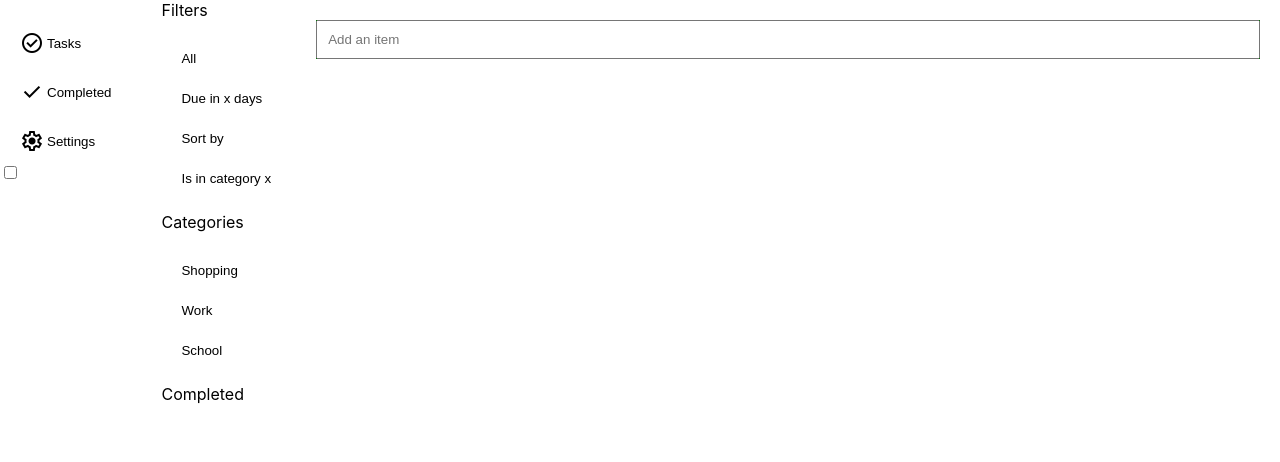
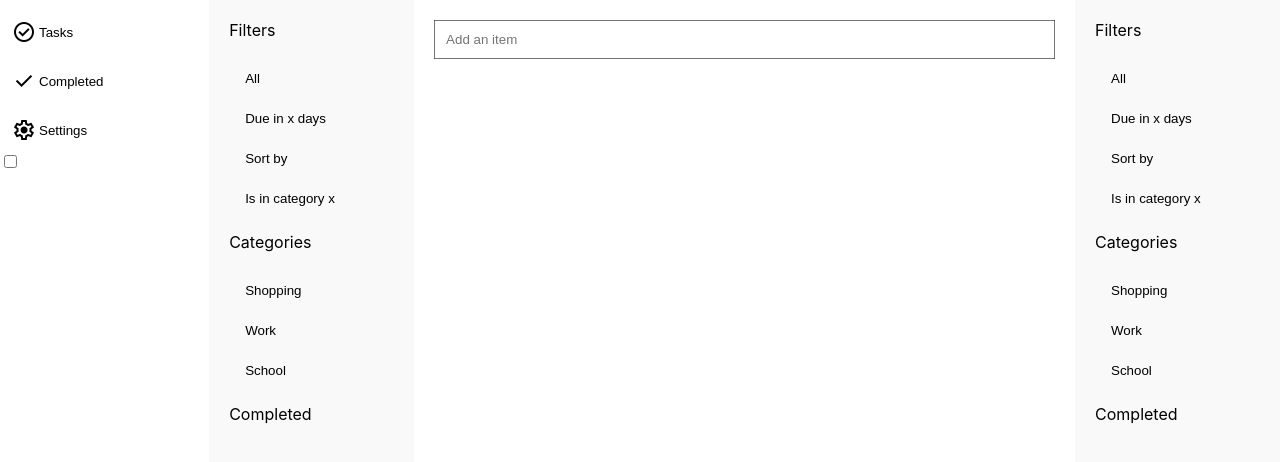
Before and after one commit to kelvin-14/Avocado_PC, a React (Create React App) app in the folder avocadoui/: page / in a window 1280 px wide. Shown: the top 462 px of the page. Built offline with nearby package versions, Linux system fonts and the light colour scheme.

Commit message:
general styling for Filters Tab done

```diff
--- a/avocadoui/src/components/menu/MenuTab.tsx
+++ b/avocadoui/src/components/menu/MenuTab.tsx
@@ -6,6 +6,7 @@ function MenuTab(props: any) {
   return (
     <div className="MenuTab">
       <button
+          className='menuButton'
           onClick={props.onClick}
       >
         <div className='menuIcon'>
--- a/avocadoui/src/components/tasks/CategoryTab.tsx
+++ b/avocadoui/src/components/tasks/CategoryTab.tsx
@@ -4,7 +4,7 @@ import '../../css/CategoryTab.css'
 function CategoryTab(props: any) {
   return (
     <div className="CategoryTab">
-        <button>
+        <button className= "CategoryButton">
             {props.categoryName}
         </button>
     </div>
--- a/avocadoui/src/components/tasks/Tasks.tsx
+++ b/avocadoui/src/components/tasks/Tasks.tsx
@@ -16,6 +16,7 @@ function Tasks(
           tasks = {tasks}
           toggleCompleted = {toggleCompleted}
         />
+        <FilterBar catgoryName = "some category"/>
     </div>
   );
 }
--- a/avocadoui/src/css/App.css
+++ b/avocadoui/src/css/App.css
@@ -15,3 +15,15 @@
     display: flex;
     align-items: center;
 }
+
+p {
+    margin-top: 0;
+}
+
+button {
+    padding-top: 10px;
+    padding-bottom: 10px;
+    text-align: start;
+    border: none;
+    background: none;
+}
--- a/avocadoui/src/css/CategoryTab.css
+++ b/avocadoui/src/css/CategoryTab.css
@@ -1,6 +1,9 @@
 .CategoryTab {
-    width: fit-content;
+    width: 100%;
     padding-left: 10px;
     padding-right: 10px;
     padding-top: 5px;
 }
+
+.CategoryButton {
+}
--- a/avocadoui/src/css/FilterBar.css
+++ b/avocadoui/src/css/FilterBar.css
@@ -1,7 +1,9 @@
 .FilterBar {
     height: 100vh;
-    width: max-content;
-    overflow-y:scroll;
+    width: 250px;
+    overflow-y:auto;
+    background-color: var(--surface);
+    padding: 20px 40px 0px 20px;
 }
 
 .filterTopBarList {
--- a/avocadoui/src/css/MainView.css
+++ b/avocadoui/src/css/MainView.css
@@ -1,6 +1,5 @@
 .MainView {
     height: 100vh;
-    margin: 0px;
-    padding: 0px;
     width: 100vw;
+    overflow: none;
 }
--- a/avocadoui/src/css/Menu.css
+++ b/avocadoui/src/css/Menu.css
@@ -1,20 +1,15 @@
 .Menu {
-    width: fit-content;
+    width: 250px;
     height: 100vh;
     margin: 0px;
-    padding: 0px;
+    padding-top: 5px;
 }
 
 ul {
     padding: 0;
+    margin-top: 0;
 }
 
 button {
     width: 100%;
-    padding-left: 10px;
-    padding-right: 40px;
-    padding-top: 10px;
-    padding-bottom: 10px;
-    text-align: start;
-    margin-bottom: 0px;
 }
--- a/avocadoui/src/css/MenuTab.css
+++ b/avocadoui/src/css/MenuTab.css
@@ -4,20 +4,23 @@
     vertical-align: middle;
 }
 
-.MenuTab button:focus {
+.menuButton:focus {
     color: var(--button);
     border-left: 2px solid var(--button);
-    padding-left: 8px; /* this counteracts the 2px push to the right that the border caused. so MenuTab padding is changed from 10 t0 8**/
+    padding-left: 0px; /* this counteracts the 2px push to the right that the border caused**/
 }
 
-button {
+.menuButton {
+    padding-left: 2px;
     display: flex;
     flex-direction: row;
     background: var(--background);
     color: var(--text);
-    width: max-content;
+    width: 100%;
     border: 10px green;
     align-items: center;
+
+
 }
 
 .menuIcon {
--- a/avocadoui/src/css/index.css
+++ b/avocadoui/src/css/index.css
@@ -1,7 +1,7 @@
 :root {
   --background: white;
   --text: black;
-  --surface: #e8e4e3;
+  --surface: #f9f9f9;
   --button: #3f37c9
 }
 
```
